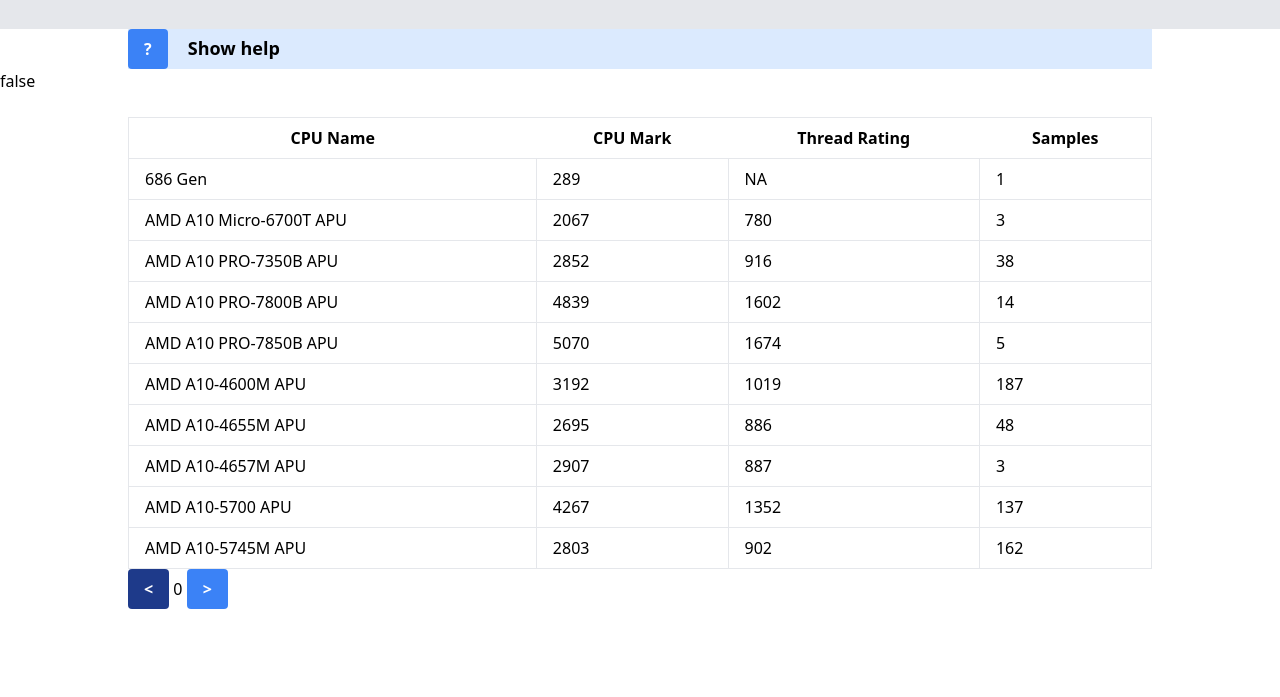
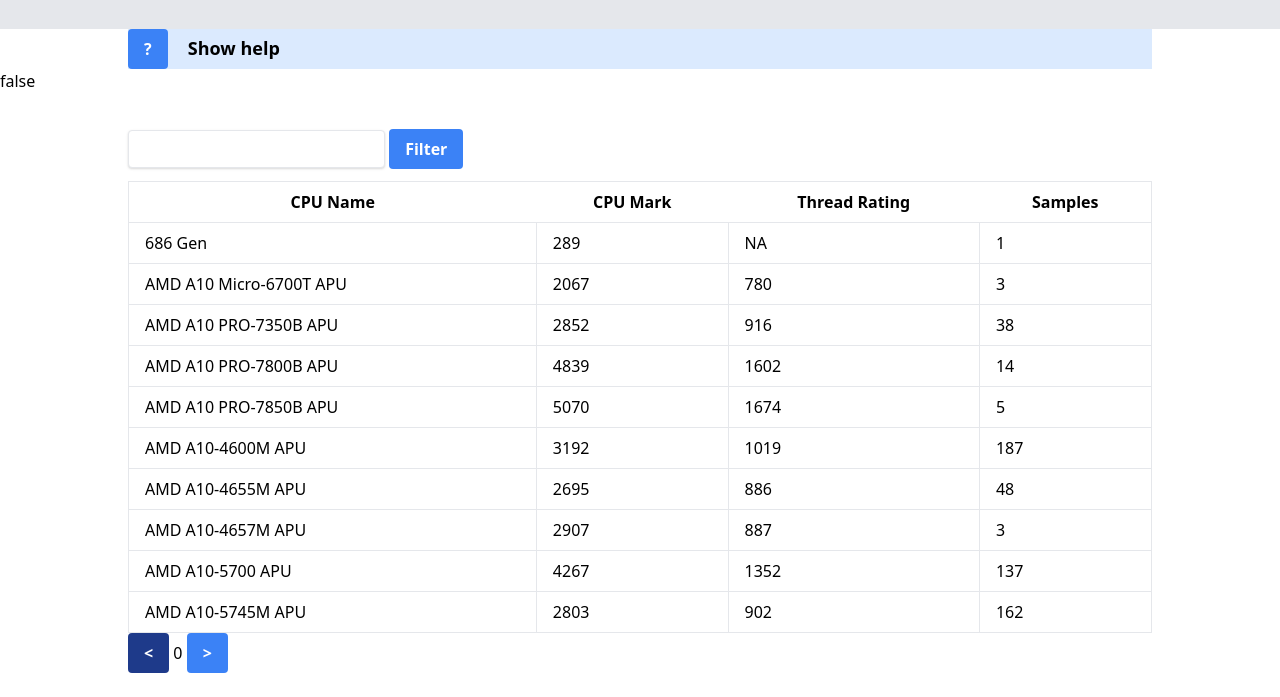
Before and after one commit to spapas/cpu-benchmark-v9, a plain HTML site: page index.html in a window 1280 px wide. Shown: the part 103-800 px from the top of the page. Drawn offline with nearby package versions, Linux system fonts and the light colour scheme.

Commit message:
Add filter button

```diff
--- a/index.html
+++ b/index.html
@@ -56,6 +56,16 @@ Here's a simple example that cycles through several background colors at differe
   <main x-data="data()" x-init="loadCPUs()">
     <span x-text='loading'>ss</span>
     <div class="max-w-5xl mx-auto py-6">
+    <div class="py-3">
+      <input name='filter' x-model='filter'
+      class="shadow appearance-none border rounded py-2 px-3 text-gray-700 leading-tight focus:outline-none focus:shadow-outline"
+      />
+      <button
+      class="font-bold py-2 px-4 rounded bg-blue-500 text-white hover:bg-blue-700"
+      @click="filterCPUs()"
+      >Filter</button>
+    </div>
+
 <table class="table-auto w-full">
   <thead>
     <tr class='border'>
@@ -66,7 +76,7 @@ Here's a simple example that cycles through several background colors at differe
     </tr>
   </thead>
   <tbody>
-    <template x-for="cpu in cpus.slice(page*per_page, (page+1)*per_page)" :key="cpu.name">
+    <template x-for="cpu in fcpus.slice(page*per_page, (page+1)*per_page)" :key="cpu.name">
       <tr>
         <td class="px-4 py-2 border" x-text="cpu.name"></td>
         <td class="px-4 py-2 border" x-text="cpu.cpu_mark"></td>
@@ -84,8 +94,8 @@ class="font-bold py-2 px-4 rounded bg-blue-500 text-white hover:bg-blue-700"
 @click="page-=1"><</button>
 <span x-text="page"></span>
 <button
-x-bind:disabled="page==cpus.length // per_page"
-x-bind:class="{ 'bg-blue-900': page==cpus.length // per_page, 'hover:bg-blue-900': page==cpus.length // per_page }"
+x-bind:disabled="page==Math.round(fcpus.length/per_page)"
+x-bind:class="{ 'bg-blue-900': page==Math.round(fcpus.length/per_page), 'hover:bg-blue-900': page==Math.round(fcpus.length/per_page) }"
 class="font-bold py-2 px-4 rounded bg-blue-500 text-white hover:bg-blue-700 disabled:opacity-45"
 @click="page+=1">></button>
     </div>
@@ -99,14 +109,21 @@ class="font-bold py-2 px-4 rounded bg-blue-500 text-white hover:bg-blue-700 disa
         return {
             loading: true,
             cpus: [],
+            fcpus: [],
             page: 0,
+            filter: '',
             per_page: 10,
+            filterCPUs() {
+              this.page = 0;
+              this.fcpus = this.cpus.filter(z => z.name.indexOf(this.filter)>=0)
+            },
             loadCPUs() {
               console.log("Loading CPUs")
               fetch('./cpus.json').then(response => response.json())
                 .then(data => {
                  console.log(this.cpus)
                   this.cpus = data;
+                  this.fcpus = this.cpus;
                   this.loading = false;
                 })
             }
```
